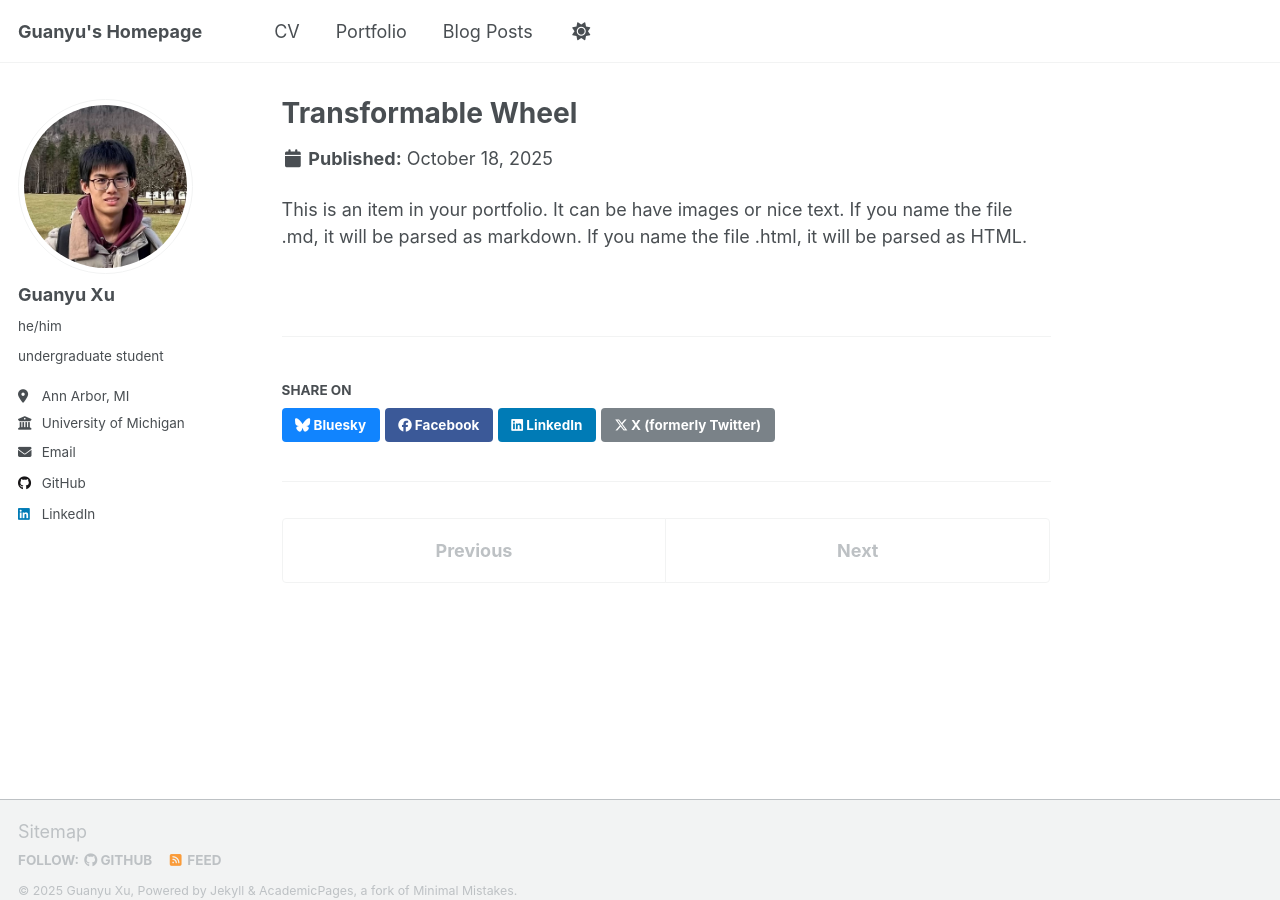
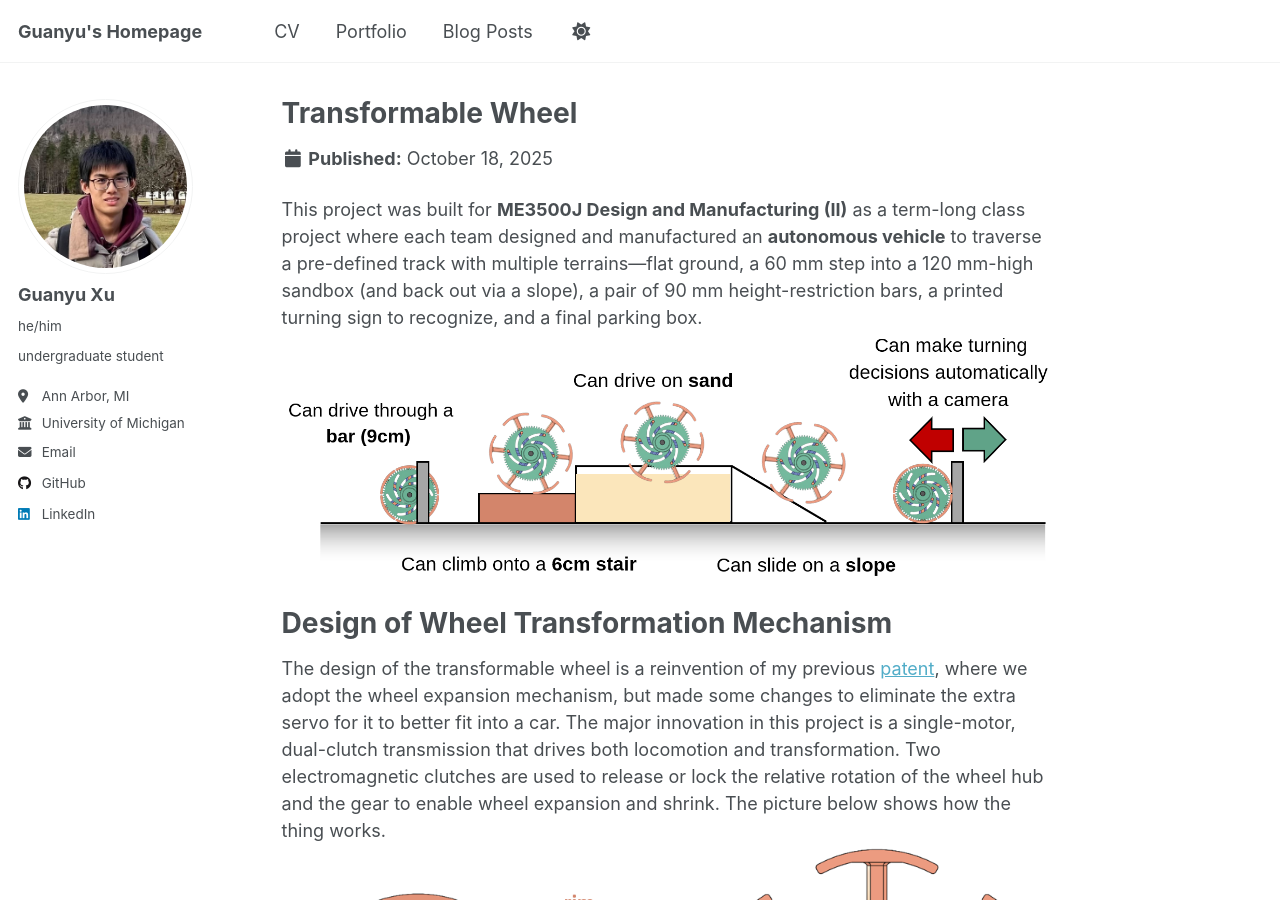
Before and after one commit to XuGuaaaanyu/XuGuaaaanyu.github.io, a Jekyll site: the page built from _portfolio/portfolio-3.md, in a window 1280 px wide and 900 px high. Built offline with Jekyll 4.4.1, drawn with Linux system fonts in a browser that asks for light colours; a script that is not in the unit is left out.

Commit message:
update wheels

```diff
--- a/_portfolio/portfolio-3.md
+++ b/_portfolio/portfolio-3.md
@@ -1,7 +1,19 @@
 ---
 title: "Transformable Wheel"
-excerpt: "An automatic vehicle equipped with transformable wheels for complex terrain locomotion  1<br/><img src='/images/wheel.jpg'>"
+excerpt: "An automatic vehicle equipped with transformable wheels for complex terrain locomotion <br/><img src='/images/wheel.jpg'>"
 collection: portfolio
 ---
 
-This is an item in your portfolio. It can be have images or nice text. If you name the file .md, it will be parsed as markdown. If you name the file .html, it will be parsed as HTML.
+This project was built for **ME3500J Design and Manufacturing (II)** as a term-long class project where each team designed and manufactured an **autonomous vehicle** to traverse a pre-defined track with multiple terrains—flat ground, a 60 mm step into a 120 mm-high sandbox (and back out via a slope), a pair of 90 mm height-restriction bars, a printed turning sign to recognize, and a final parking box.
+![Design objective of the vehicle with transformable wheel](/images/wheel/wheel_objective.png)
+
+# Design of Wheel Transformation Mechanism
+The design of the transformable wheel is a reinvention of my previous [patent](http://epub.cnipa.gov.cn/cred/CN221698395U), where we adopt the wheel expansion mechanism, but made some changes to eliminate the extra servo for it to better fit into a car. The major innovation in this project is a single-motor, dual-clutch transmission that drives both locomotion and transformation. Two electromagnetic clutches are used to release or lock the relative rotation of the wheel hub and the gear to enable wheel expansion and shrink. The picture below shows how the thing works.
+![How it works](/images/wheel/wheel_mechanism.png)
+![How it works](/images/wheel/wheel_clutch_motor.png)
+
+
+
+
+
+# Manufacturing
```
Also changed, not shown: images/wheel/wheel.jpg (renamed from images/wheel.jpg), images/wheel/wheel_clutch_motor.png (added), images/wheel/wheel_mechanism.png (added), images/wheel/wheel_objective.png (added).
